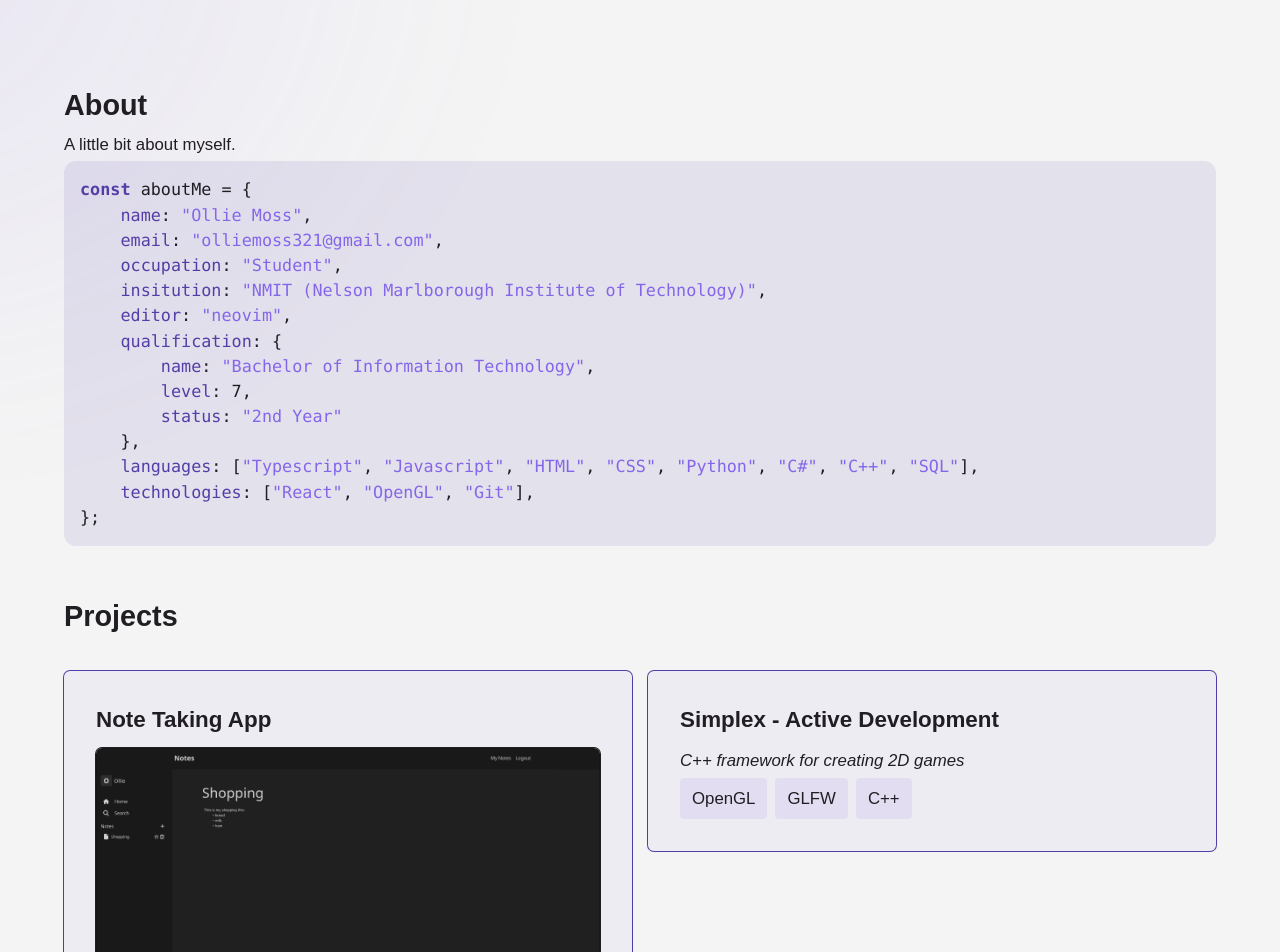
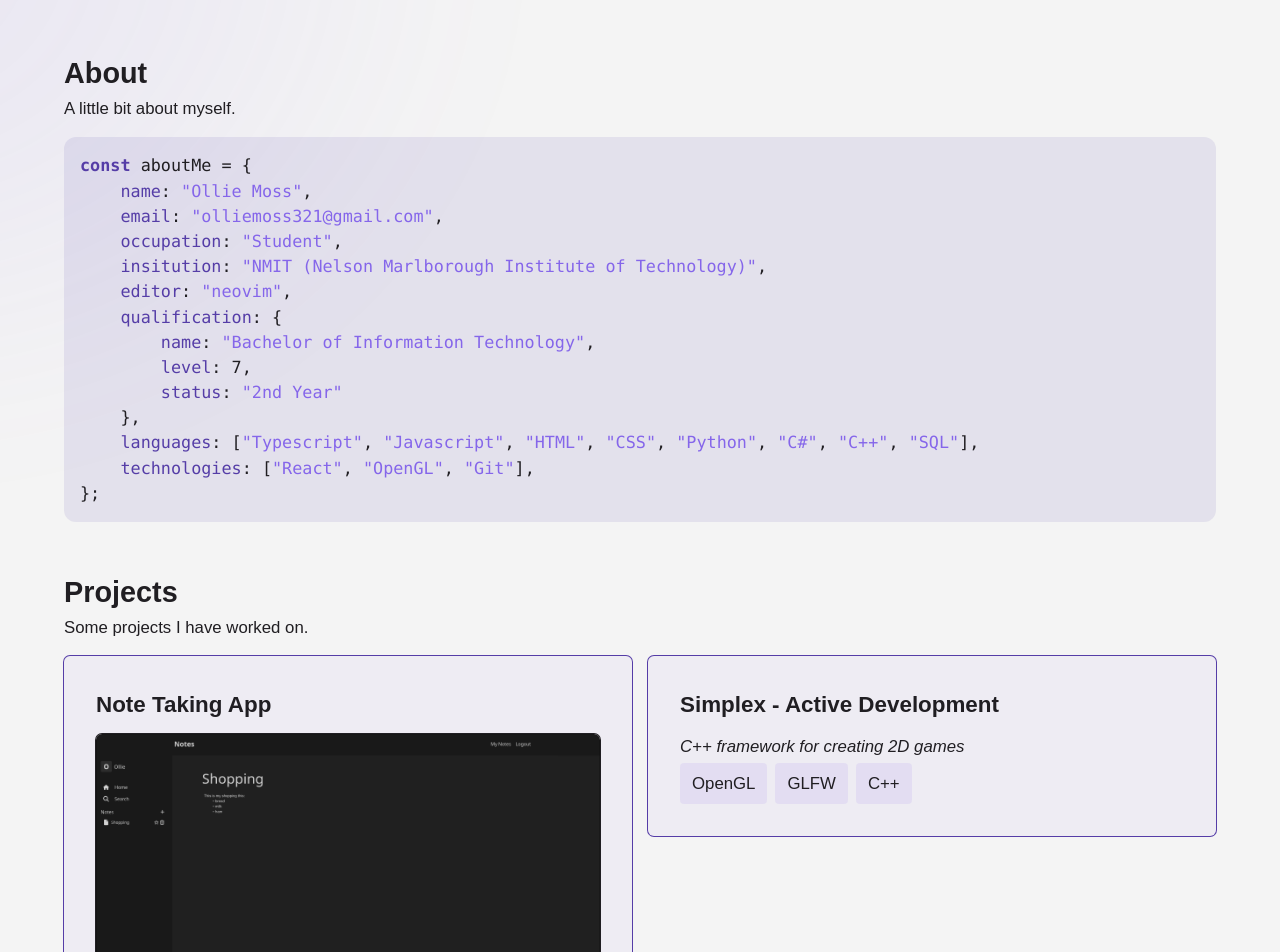
Before and after one commit to Ollie-Moss/my-portfolio, a React (Vite) app: page / in a window 1280 px wide. Shown: the part 460-1412 px from the top of the page. Built offline with nearby package versions, Linux system fonts and the light colour scheme; a web font is replaced by a local one.

Commit message:
Added projects subheading, and section spacing

```diff
--- a/src/App.tsx
+++ b/src/App.tsx
@@ -1,7 +1,7 @@
 import About from './components/About'
 import Footer from './components/Footer'
 import Header from './components/Header'
-import ProfilePicture from './components/Overview'
+import ProfilePicture from './components/ProfilePicture'
 import Projects from './components/Projects'
 import Welcome from './components/WelcomeSection'
 
--- a/src/components/About.tsx
+++ b/src/components/About.tsx
@@ -17,9 +17,9 @@ export default function About() {
 };`
 
     return (
-        <section className="mt-8 flex flex-col gap-1">
+        <section className="flex flex-col">
             <h1 className="text-lg font-bold">About</h1>
-            <p>A little bit about myself.</p>
+            <p className="mb-4">A little bit about myself.</p>
             <CodeBlock code={aboutCode} />
         </section>
     )
--- a/src/components/Overview.tsx
+++ b/src/components/ProfilePicture.tsx
@@ -3,7 +3,7 @@ export default function ProfilePicture() {
         <div className="w-full justify-center hidden lg:flex">
             <img
                 src="profile_picture.png"
-                className='mt-12 w-[20vw] h-[20vw]' />
+                className='mt-12 w-[17vw] h-[17vw]' />
         </div>
     );
 }
--- a/src/components/Projects.tsx
+++ b/src/components/Projects.tsx
@@ -18,8 +18,9 @@ export default function Projects() {
         }
     ]
     return (
-        <div>
-            <h1 className="text-lg font-bold mb-8"> Projects</h1>
+        <section className="flex flex-col">
+            <h1 className="text-lg font-bold">Projects</h1>
+            <p className="mb-4">Some projects I have worked on.</p>
             <ul className="grid grid-cols-1 lg:grid-cols-2 gap-4">
                 {
                     projects.map(project => (
@@ -28,7 +29,7 @@ export default function Projects() {
                             project={project} />
                     ))
                 }</ul>
-        </div>
+        </section>
     )
 
 }
```
